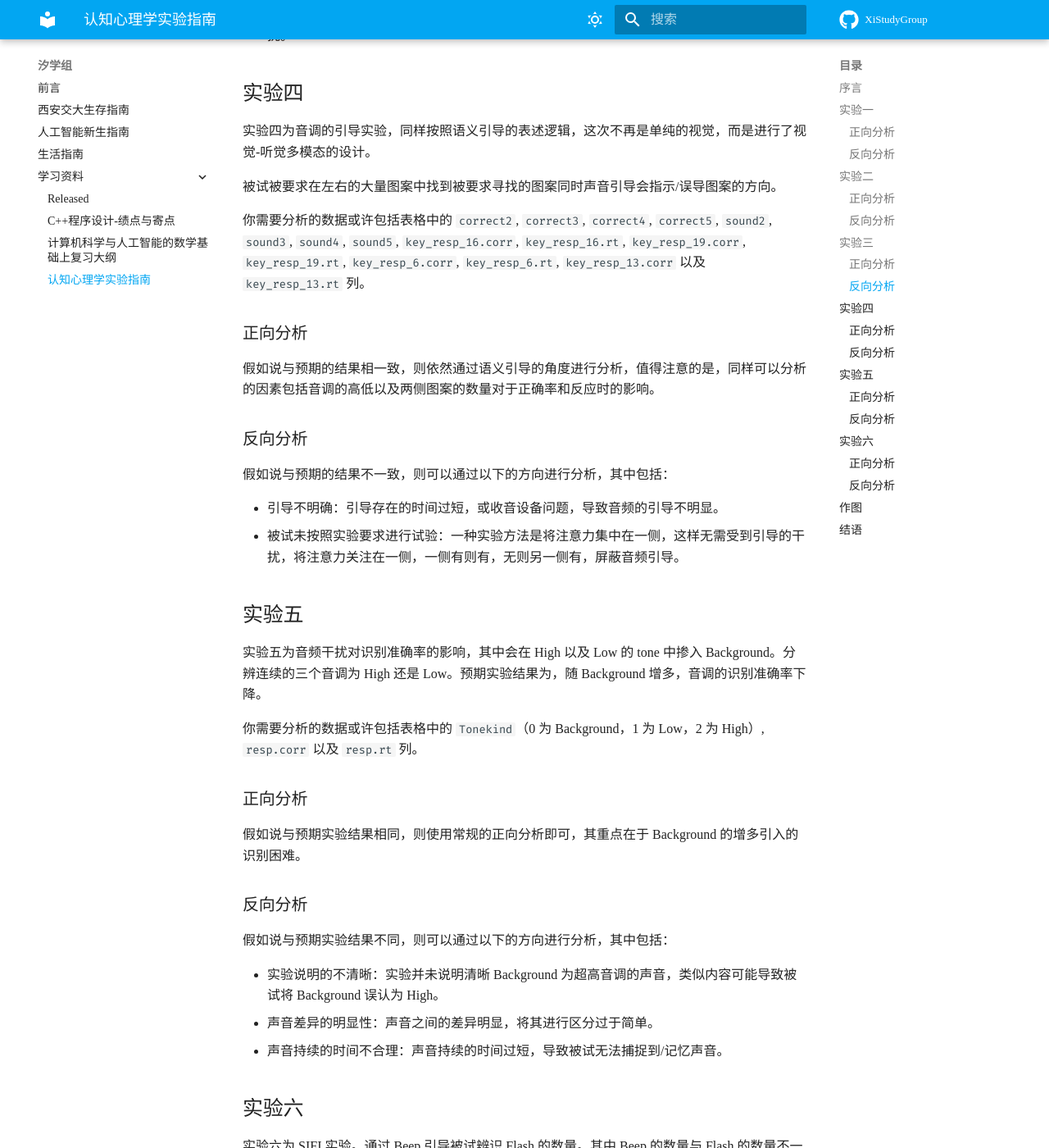
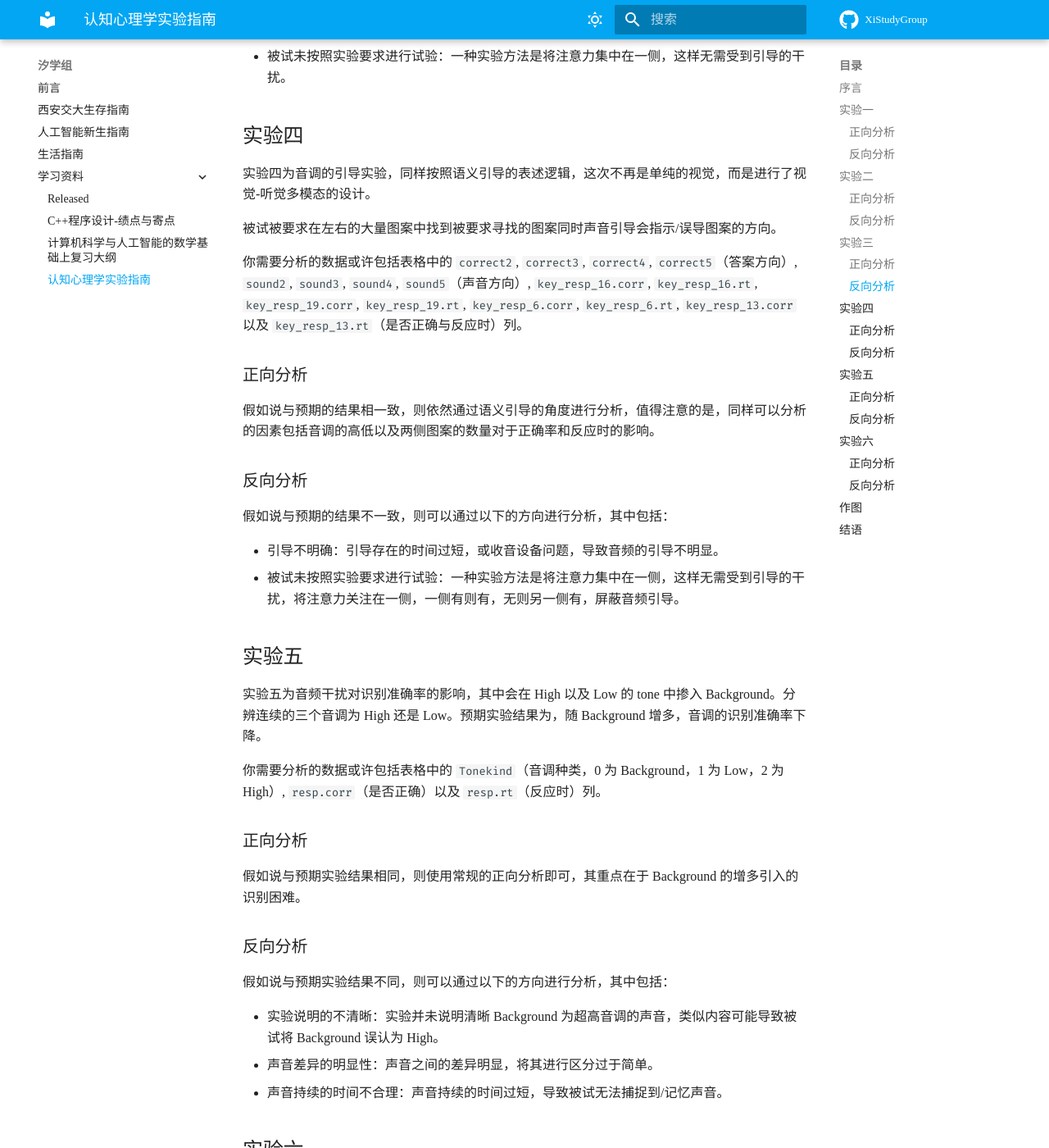
Before and after one commit to XiStudyGroup/XiStudyGroup, an MkDocs documentation site: the page built from docs/学习资料/认知心理学实验指南.md, in a window 1280 px wide and 1400 px high, scrolled down 2003 px. Shown: the whole window at 82% size. Built offline with MkDocs 1.6.1 and Material for MkDocs 9.7.7, drawn with Linux system fonts in a browser that asks for light colours; some web fonts are replaced; comment, search, counter and statistics services are not loaded; some of the changed text lies outside the part shown.

Commit message:
update psycho experiment tutorial

```diff
--- a/docs/学习资料/认知心理学实验指南.md
+++ b/docs/学习资料/认知心理学实验指南.md
@@ -8,7 +8,7 @@
 
 实验一为斯特鲁普效应，相关的资料见维基百科[斯特鲁普效应](https://zh.wikipedia.org/wiki/%E6%96%AF%E7%89%B9%E9%B2%81%E6%99%AE%E6%95%88%E5%BA%94)。斯特鲁布效应描述了语义干扰现象以及语义辅导现象，这是我们进行的若干实验的共同主题。
 
-你需要分析的数据或许包括表格中的 `color`, `word`, `response2.corr` 以及 `response2.rt` 列。
+你需要分析的数据或许包括表格中的 `color`（字样颜色）, `word`（文字内容）, `response2.corr`（是否正确）以及 `response2.rt`（反应时）列。
 
 ### 正向分析
 
@@ -30,7 +30,7 @@
 
 SART 参与者需要对大多数数字出快速按键反应，但对特定的目标数字（例如数字3）不做反应。这种设置要求参与者在大多数时间内保持反应，但在看到目标数字时必须抑制反应，并且出于对注意力持续性的评估，实验会持续一段较长的时间。
 
-你需要分析的数据或许包括表格中的 `isGo`, `responseTaskResponse.corr` 以及 `responseTaskResponse.rt` 列。
+你需要分析的数据或许包括表格中的 `isGo`（是否需要按键）, `responseTaskResponse.corr`（是否正确）以及 `responseTaskResponse.rt`（反应时）列。
 
 ### 正向分析
 
@@ -51,7 +51,7 @@
 
 其中被试要求按下方向键，对应屏幕中变为绿色的方块，同时屏幕中心会存在方向键的引导，引导可能是有效的也可能是无效的，也可能不存在引导。
 
-你需要分析的数据或许包括表格中的 `condition`, `posnerInput.corr` 以及 `posnerInput.rt` 列。
+你需要分析的数据或许包括表格中的 `condition`（为引导/误导/无）, `posnerInput.corr`（是否正确）以及 `posnerInput.rt`（反应时）列。
 
 ### 正向分析
 
@@ -70,7 +70,7 @@
 
 被试被要求在左右的大量图案中找到被要求寻找的图案同时声音引导会指示/误导图案的方向。
 
-你需要分析的数据或许包括表格中的 `correct2`, `correct3`, `correct4`, `correct5`, `sound2`, `sound3`, `sound4`, `sound5`, `key_resp_16.corr`, `key_resp_16.rt`, `key_resp_19.corr`, `key_resp_19.rt`, `key_resp_6.corr`, `key_resp_6.rt`, `key_resp_13.corr` 以及 `key_resp_13.rt` 列。
+你需要分析的数据或许包括表格中的 `correct2`, `correct3`, `correct4`, `correct5`（答案方向）, `sound2`, `sound3`, `sound4`, `sound5`（声音方向）, `key_resp_16.corr`, `key_resp_16.rt`, `key_resp_19.corr`, `key_resp_19.rt`, `key_resp_6.corr`, `key_resp_6.rt`, `key_resp_13.corr` 以及 `key_resp_13.rt`（是否正确与反应时）列。
 
 ### 正向分析
 
@@ -87,7 +87,7 @@
 
 实验五为音频干扰对识别准确率的影响，其中会在 High 以及 Low 的 tone 中掺入 Background。分辨连续的三个音调为 High 还是 Low。预期实验结果为，随 Background 增多，音调的识别准确率下降。
 
-你需要分析的数据或许包括表格中的 `Tonekind`（0 为 Background，1 为 Low，2 为 High）, `resp.corr` 以及 `resp.rt` 列。
+你需要分析的数据或许包括表格中的 `Tonekind`（音调种类，0 为 Background，1 为 Low，2 为 High）, `resp.corr`（是否正确）以及 `resp.rt`（反应时）列。
 
 ### 正向分析
 
```
